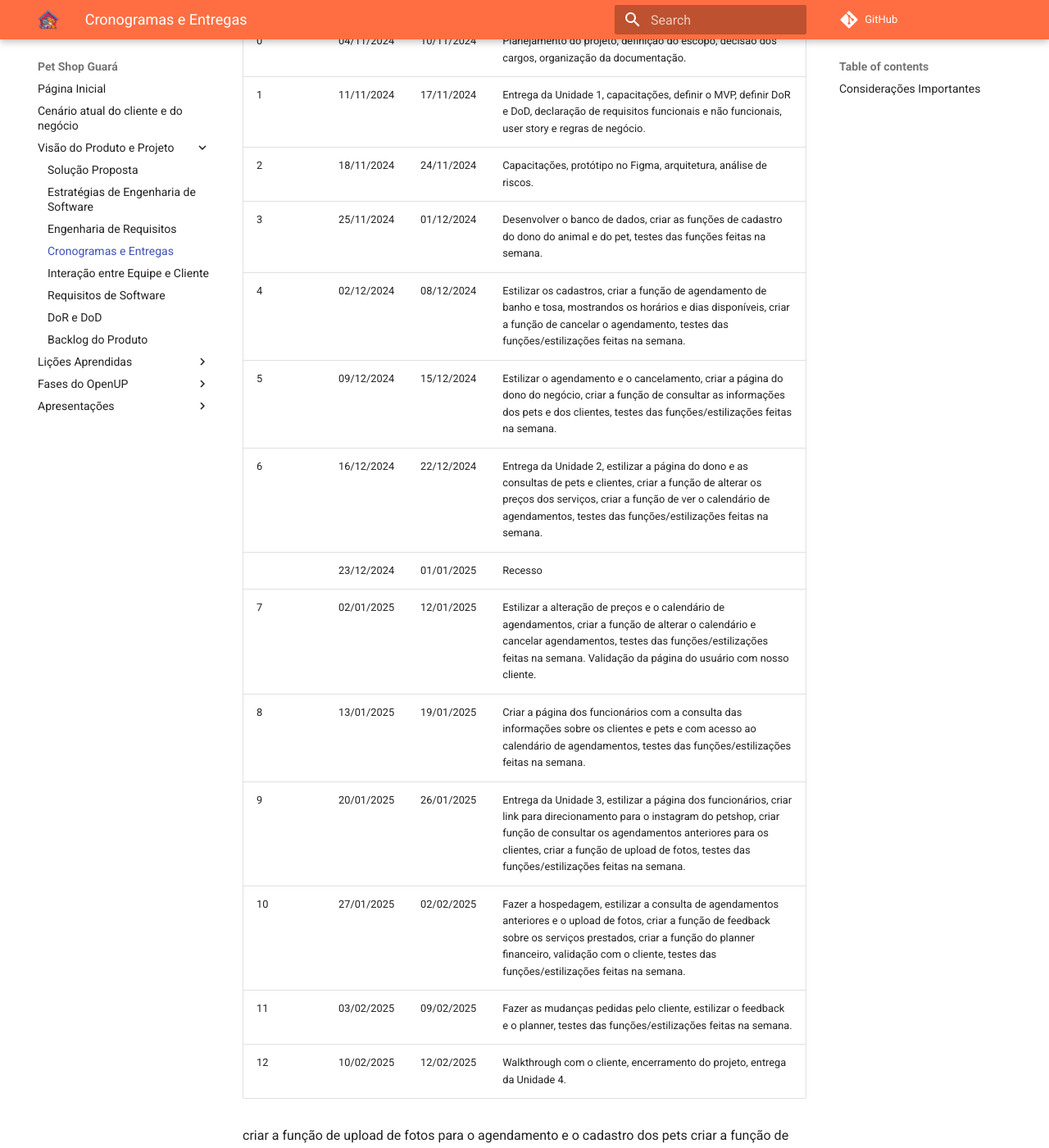
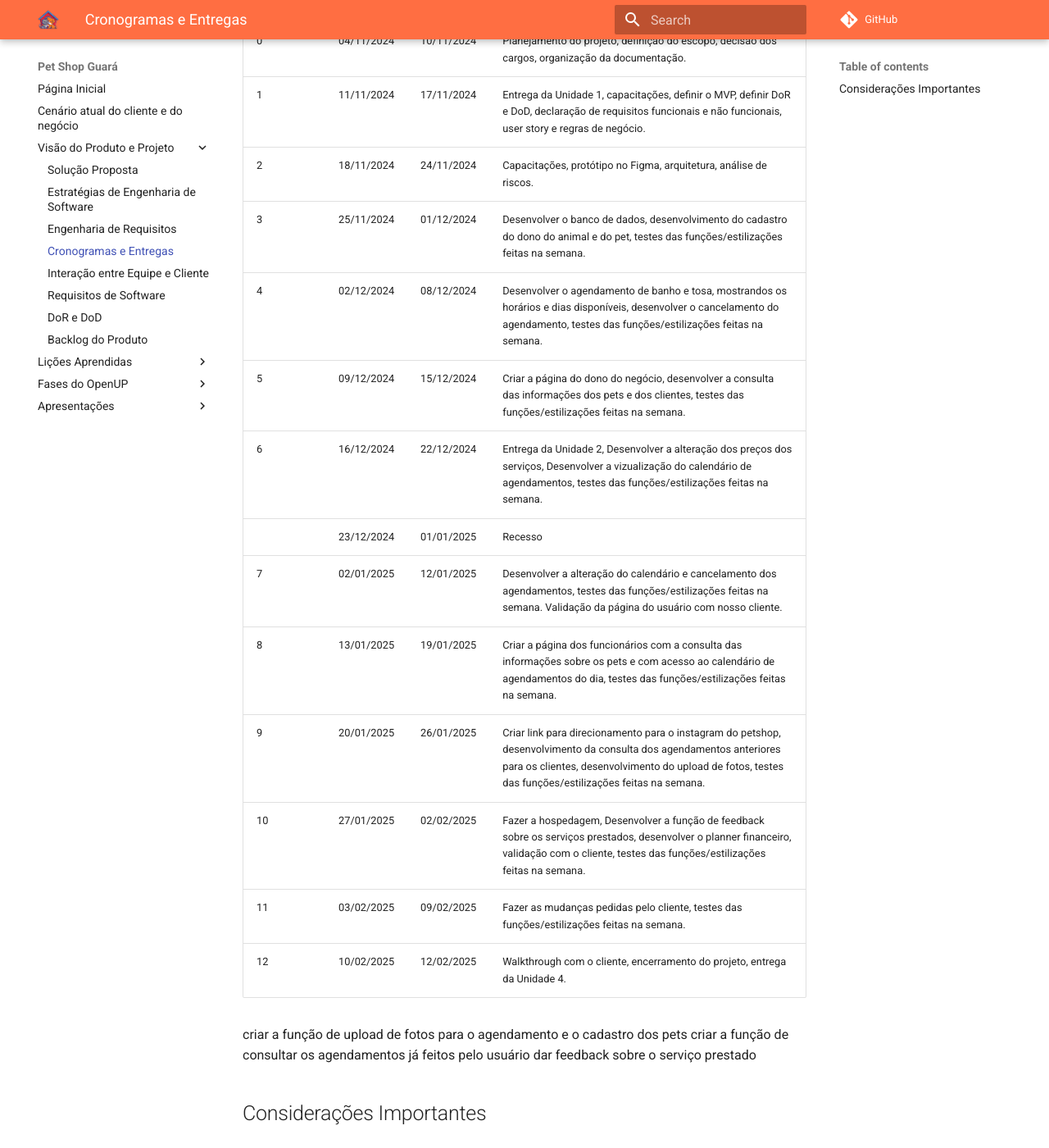
Before and after one commit to mdsreq-fga-unb/2024.2-T03-PetShopGuara, an MkDocs documentation site: the page built from docs/VisãoProduto/Cronograma.md, in a window 1280 px wide and 1400 px high, scrolled down 198 px. Shown: the whole window at 82% size. Built offline with MkDocs 1.6.1 and Material for MkDocs 9.7.7, drawn with Linux system fonts in a browser that asks for light colours; comment, search, counter and statistics services are not loaded.

Commit message:
docs: ajustando o cronograma

```diff
--- a/docs/VisãoProduto/Cronograma.md
+++ b/docs/VisãoProduto/Cronograma.md
@@ -5,16 +5,16 @@
 | 0      | 04/11/2024    | 10/11/2024    | Planejamento do projeto, definição do escopo, decisão dos cargos, organização da documentação.|
 | 1      | 11/11/2024    | 17/11/2024    | Entrega da Unidade 1, capacitações, definir o MVP, definir DoR e DoD, declaração de requisitos funcionais e não funcionais, user story e regras de negócio.                         |
 | 2      | 18/11/2024    | 24/11/2024    | Capacitações, protótipo no Figma, arquitetura, análise de riscos.                             |
-| 3      | 25/11/2024    | 01/12/2024    | Desenvolver o banco de dados, criar as funções de cadastro do dono do animal e do pet, testes das funções feitas na semana. |
-| 4      | 02/12/2024    | 08/12/2024    | Estilizar os cadastros, criar a função de agendamento de banho e tosa, mostrandos os horários e dias disponíveis, criar a função de cancelar o agendamento, testes das funções/estilizações feitas na semana. |
-| 5      | 09/12/2024    | 15/12/2024    | Estilizar o agendamento e o cancelamento, criar a página do dono do negócio, criar a função de consultar as informações dos pets e dos clientes, testes das funções/estilizações feitas na semana. |
-| 6      | 16/12/2024    | 22/12/2024    | Entrega da Unidade 2, estilizar a página do dono e as consultas de pets e clientes, criar a função de alterar os preços dos serviços, criar a função de ver o calendário de agendamentos, testes das funções/estilizações feitas na semana. |
+| 3      | 25/11/2024    | 01/12/2024    | Desenvolver o banco de dados, desenvolvimento do cadastro do dono do animal e do pet, testes das funções/estilizações feitas na semana. |
+| 4      | 02/12/2024    | 08/12/2024    | Desenvolver o agendamento de banho e tosa, mostrandos os horários e dias disponíveis, desenvolver o cancelamento do agendamento, testes das funções/estilizações feitas na semana. |
+| 5      | 09/12/2024    | 15/12/2024    | Criar a página do dono do negócio, desenvolver a consulta das informações dos pets e dos clientes, testes das funções/estilizações feitas na semana. |
+| 6      | 16/12/2024    | 22/12/2024    | Entrega da Unidade 2, Desenvolver a alteração dos preços dos serviços, Desenvolver a vizualização do calendário de agendamentos, testes das funções/estilizações feitas na semana. |
 |        | 23/12/2024    | 01/01/2025    | Recesso                                                                                        |
-| 7      | 02/01/2025    | 12/01/2025    | Estilizar a alteração de preços e o calendário de agendamentos, criar a função de alterar o calendário e cancelar agendamentos, testes das funções/estilizações feitas na semana. Validação da página do usuário com nosso cliente. |
-| 8      | 13/01/2025    | 19/01/2025    | Criar a página dos funcionários com a consulta das informações sobre os clientes e pets e com acesso ao calendário de agendamentos, testes das funções/estilizações feitas na semana. |
-| 9      | 20/01/2025    | 26/01/2025    | Entrega da Unidade 3, estilizar a página dos funcionários, criar link para direcionamento para o instagram do petshop, criar função de consultar os agendamentos anteriores para os clientes, criar a função de upload de fotos, testes das funções/estilizações feitas na semana. |
-| 10     | 27/01/2025    | 02/02/2025    | Fazer a hospedagem, estilizar a consulta de agendamentos anteriores e o upload de fotos, criar a função de feedback sobre os serviços prestados, criar a função do planner financeiro, validação com o cliente, testes das funções/estilizações feitas na semana. |
-| 11     | 03/02/2025    | 09/02/2025    | Fazer as mudanças pedidas pelo cliente, estilizar o feedback e o planner, testes das funções/estilizações feitas na semana. |
+| 7      | 02/01/2025    | 12/01/2025    | Desenvolver a alteração do calendário e cancelamento dos agendamentos, testes das funções/estilizações feitas na semana. Validação da página do usuário com nosso cliente. |
+| 8      | 13/01/2025    | 19/01/2025    | Criar a página dos funcionários com a consulta das informações sobre os pets e com acesso ao calendário de agendamentos do dia, testes das funções/estilizações feitas na semana. |
+| 9      | 20/01/2025    | 26/01/2025    | Criar link para direcionamento para o instagram do petshop, desenvolvimento da consulta dos agendamentos anteriores para os clientes, desenvolvimento do upload de fotos, testes das funções/estilizações feitas na semana. |
+| 10     | 27/01/2025    | 02/02/2025    | Fazer a hospedagem, Desenvolver a função de feedback sobre os serviços prestados, desenvolver o planner financeiro, validação com o cliente, testes das funções/estilizações feitas na semana. |
+| 11     | 03/02/2025    | 09/02/2025    | Fazer as mudanças pedidas pelo cliente, testes das funções/estilizações feitas na semana. |
 | 12     | 10/02/2025    | 12/02/2025    | Walkthrough com o cliente, encerramento do projeto, entrega da Unidade 4.                                                |
 
 criar a função de upload de fotos para o agendamento e o cadastro dos pets
```
